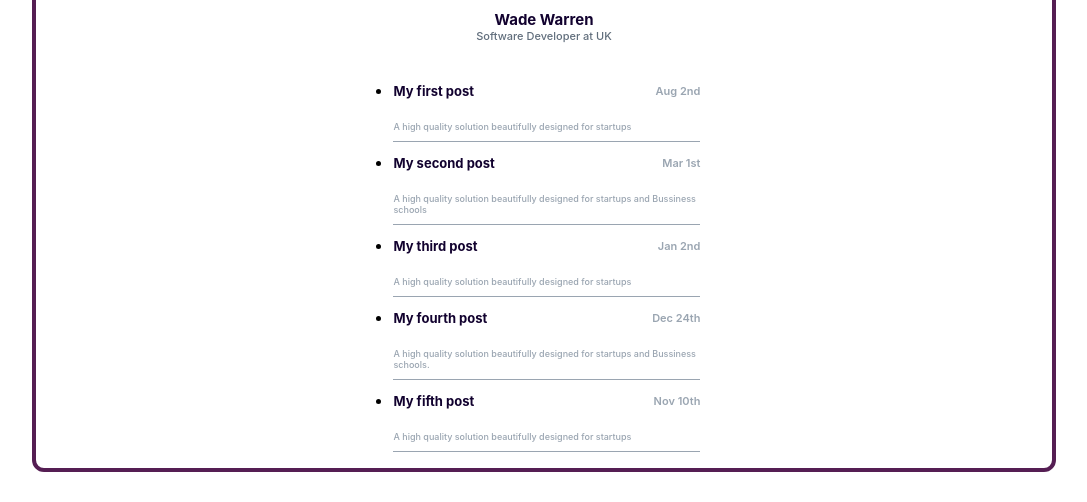
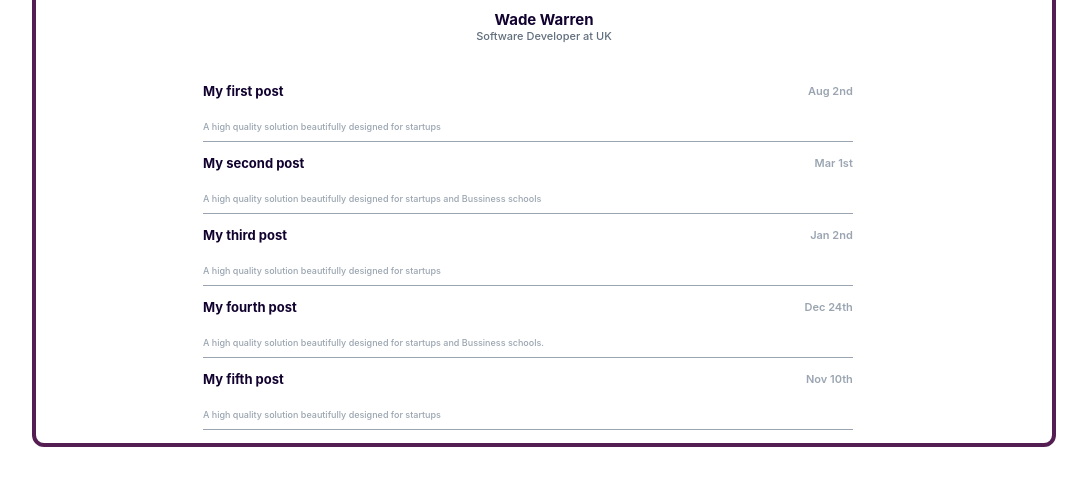
Before and after one commit to kdChary/blog-list, a React (Create React App) app: page / in a window 1280 px wide. Shown: the part 288-790 px from the top of the page, without its empty margins (96-1183 px from the left). Built offline with nearby package versions, Linux system fonts and the light colour scheme; a web font is replaced by a local one.

Commit message:
blog-list styled

```diff
--- a/src/components/BlogList/index.css
+++ b/src/components/BlogList/index.css
@@ -1 +1,6 @@
-/* Write your CSS code here */
+.blog-list {
+  list-style-type: none;
+  padding-top: 0;
+  margin-bottom: 13px;
+  width: 75%;
+}
```
